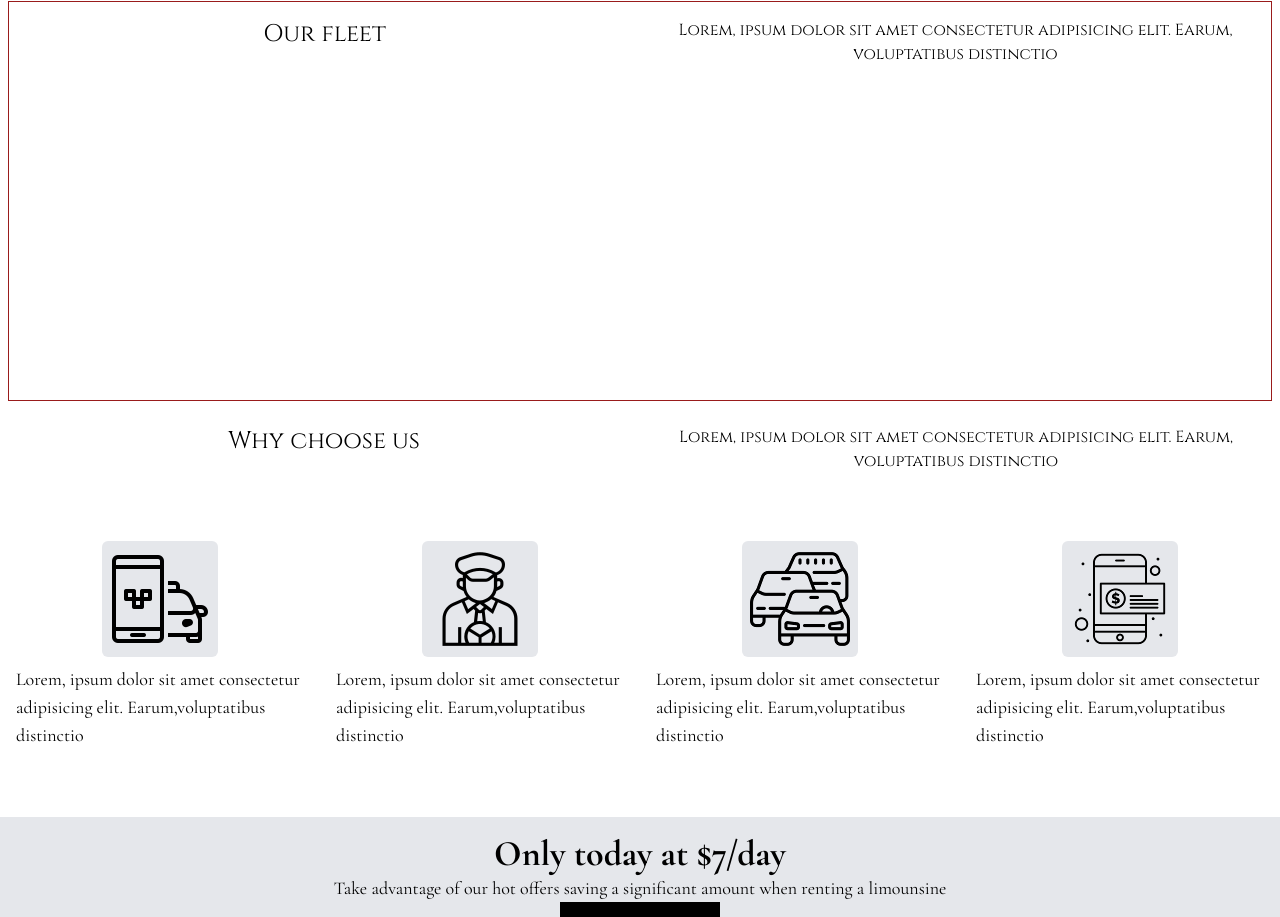
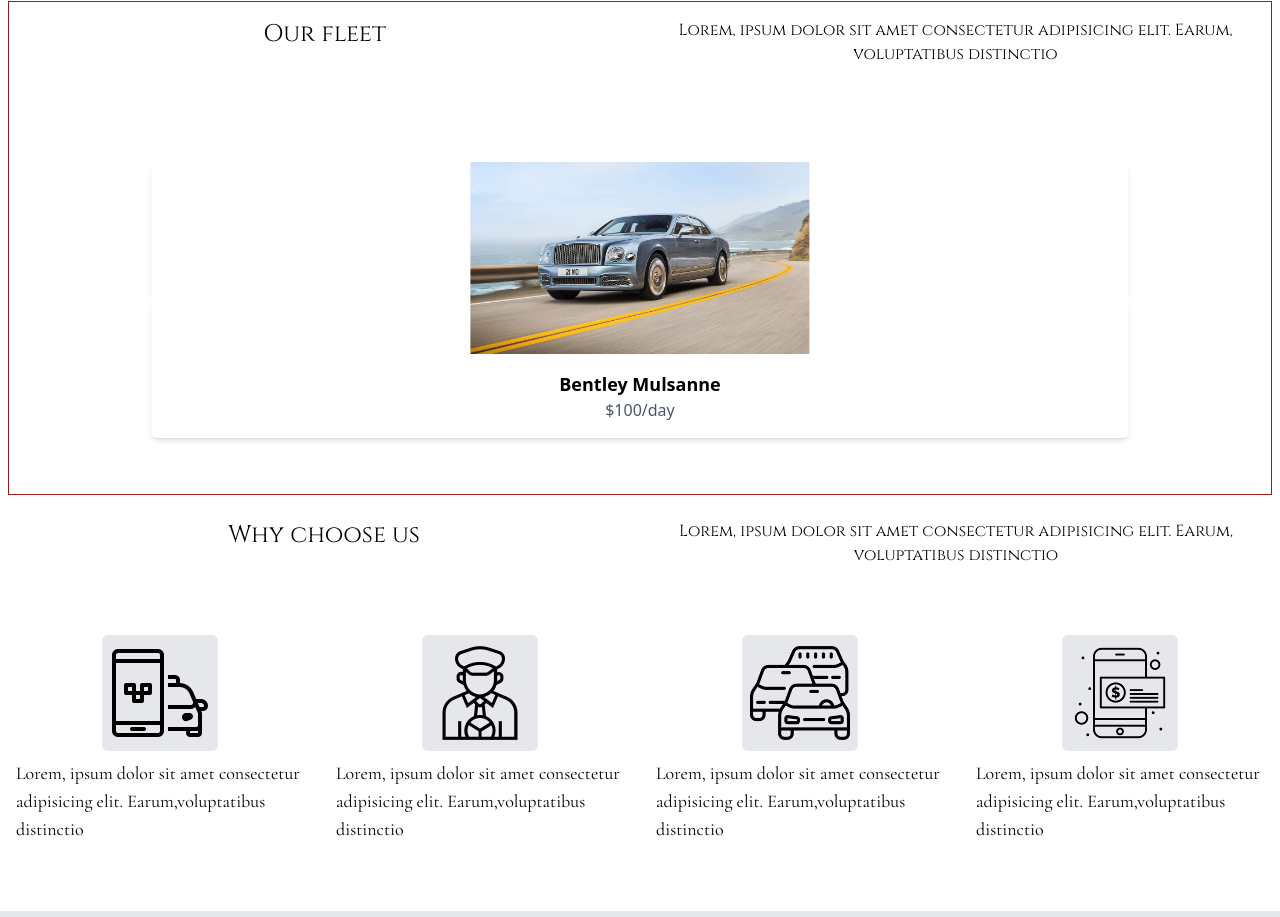
Before and after one commit to irriz-jayy/luxury-limos, a React (Vite) app: page / in a window 1280 px wide. Shown: the part 2078-2995 px from the top of the page. Built offline with nearby package versions, Linux system fonts and the light colour scheme; the HTML template or start-up script is replaced by a standard one.

Commit message:
added vehicles

```diff
--- a/package.json
+++ b/package.json
@@ -13,6 +13,7 @@
     "@tailwindcss/forms": "^0.5.4",
     "react": "^18.2.0",
     "react-dom": "^18.2.0",
+    "react-responsive-carousel": "^3.2.23",
     "react-router-dom": "^6.14.2"
   },
   "devDependencies": {
--- a/src/components/Vehicles.jsx
+++ b/src/components/Vehicles.jsx
@@ -1,6 +1,35 @@
 import React from "react";
+import { Carousel } from "react-responsive-carousel";
+import "react-responsive-carousel/lib/styles/carousel.min.css";
+import Bentley from "../assets/cars/01-bentley-mulsanne02.png";
+import Lexus from "../assets/cars/01-lexus-ls.png";
+import RR from "../assets/cars/01-range-rover-sv.png";
+import RollsRoyce from "../assets/cars/002-2022-Rolls-Royce-Ghost-Black-Badge.png";
+import Jaguar from "../assets/cars/2015-jaguar-xjseries-xjl-supercharged-sedan-angular-front.png";
+import Merc from "../assets/cars/2016-Mercedes-Benz-S-Class-Maybach-600-1-1.png";
+import Audi from "../assets/cars/2019-Audi-A8-L-71.png";
+import Bentayga from "../assets/cars/Bentley-Bentayga.jpg";
+import Bmw from "../assets/cars/bmw-7-series-mp-modellfinder.png";
+import Cadillac from "../assets/cars/cadillac-black.png";
+import Vclass from "../assets/cars/Mercedes-V-Class.png";
+import Porsche from "../assets/cars/Porsche_Panamera_Turbo_S_Executive_2022_1.jpg";
 
 function Vehicles() {
+  const cars = [
+    { id: 1, name: "Bentley Mulsanne", price: "$100/day", image: Bentley },
+    { id: 2, name: "Lexus ls", price: "$120/day", image: Lexus },
+    { id: 3, name: "Range Rover Sv", price: "$120/day", image: RR },
+    { id: 4, name: "Rolls Royce Ghost", price: "$120/day", image: RollsRoyce },
+    { id: 5, name: "Jaguar xj", price: "$120/day", image: Jaguar },
+    { id: 6, name: "Mercedes S class", price: "$120/day", image: Merc },
+    { id: 7, name: "Audi A8", price: "$120/day", image: Audi },
+    { id: 8, name: "Bentley Bentayga", price: "$120/day", image: Bentayga },
+    { id: 9, name: "BMW 7 Series", price: "$120/day", image: Bmw },
+    { id: 10, name: "CAdillac Escalade", price: "$120/day", image: Cadillac },
+    { id: 11, name: "Mercedes V Class", price: "$120/day", image: Vclass },
+    { id: 12, name: "Porsche Panamera", price: "$120/day", image: Porsche },
+  ];
+
   return (
     <>
       <div className="m-2 min-h-[50vh] border border-red-800">
@@ -12,6 +41,38 @@
             voluptatibus distinctio
           </p>
         </div>
+
+        {/* Car cards section */}
+        <div className="mt-4 overflow-x-auto">
+          <div className="w-[80%] mx-auto">
+            {" "}
+            {/* Adjust the width here */}
+            <Carousel
+              showArrows={true}
+              showStatus={false}
+              showIndicators={false}
+              infiniteLoop={true}
+              emulateTouch={true}
+              swipeable={true}
+            >
+              {cars.map((car) => (
+                <div key={car.id} className="p-4">
+                  <div className="bg-white rounded-md shadow-md">
+                    <img
+                      src={car.image}
+                      alt={car.name}
+                      className="w-full h-48 object-contain rounded-t-md"
+                    />
+                    <div className="p-4">
+                      <p className="font-semibold text-lg">{car.name}</p>
+                      <p className="text-gray-600">{car.price}</p>
+                    </div>
+                  </div>
+                </div>
+              ))}
+            </Carousel>
+          </div>
+        </div>
       </div>
     </>
   );
```
Also changed, not shown: 1 other file (tests, documents, lock files or other folders).
